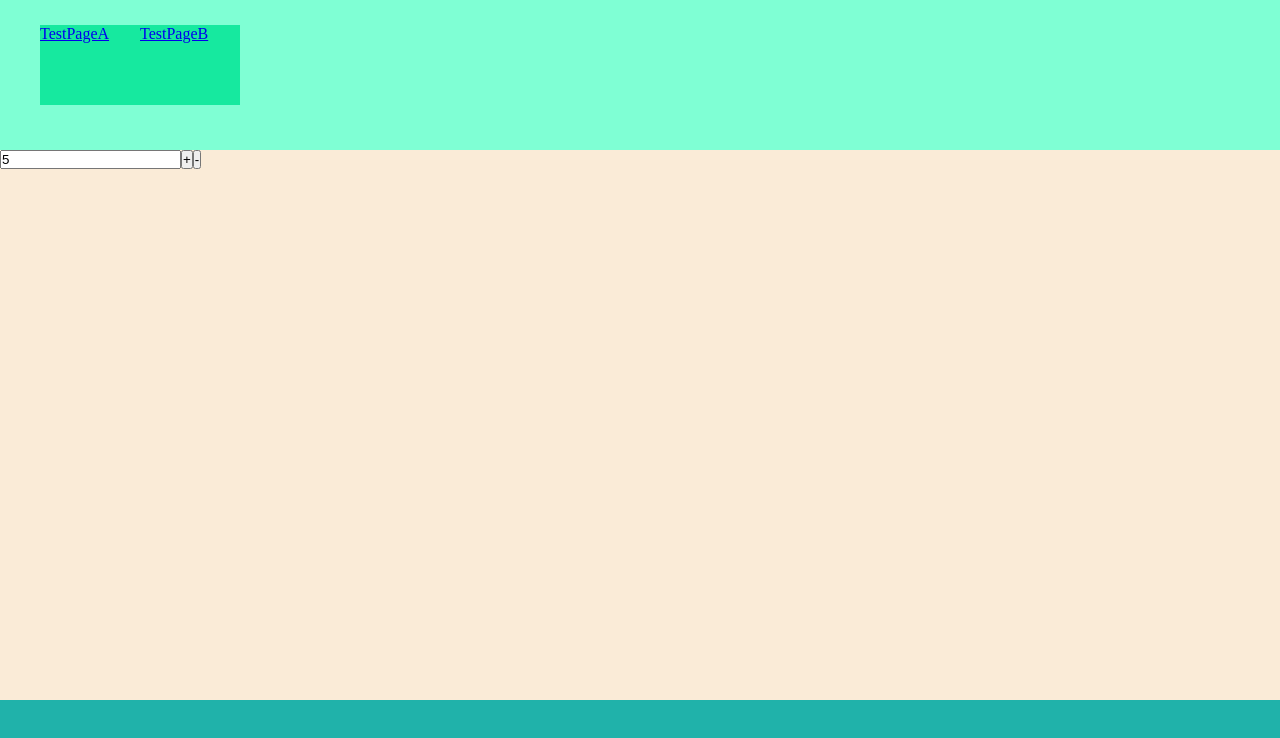
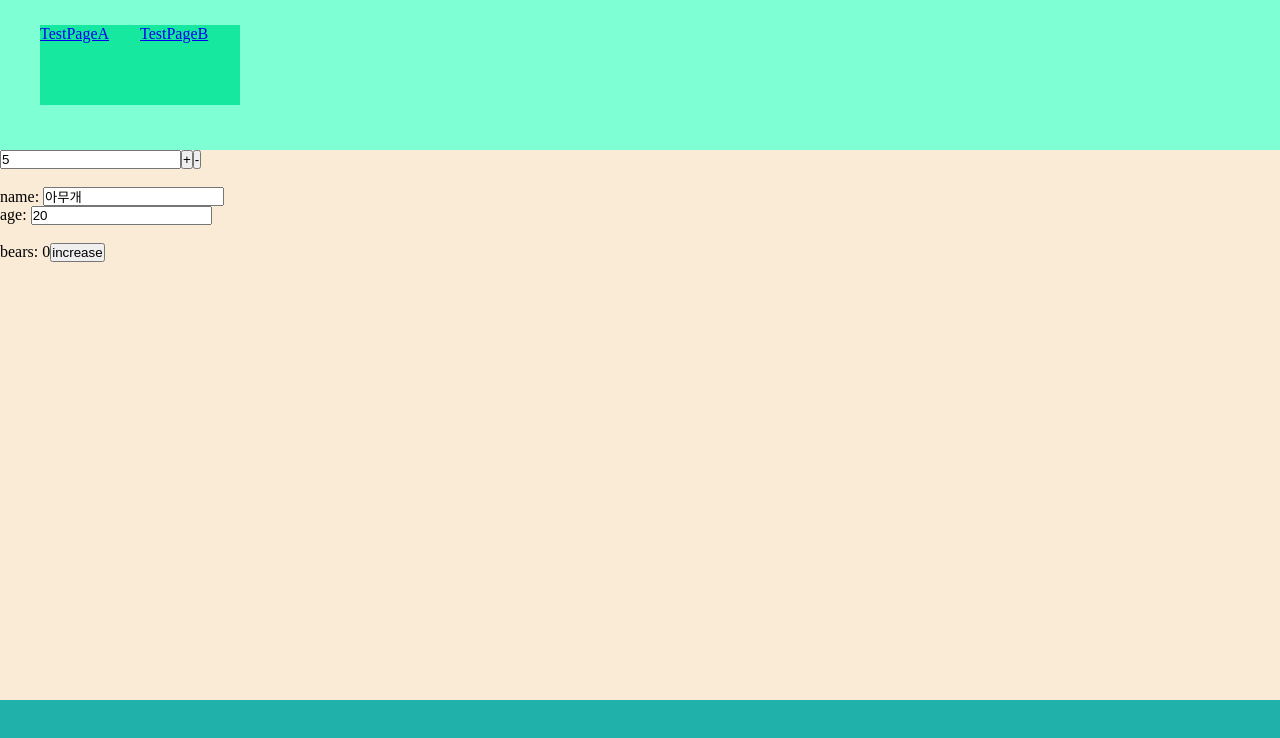
Before and after one commit to KTMKAN/hello-react-5000, a React (Create React App) app: page /TestPageA.do in a window 1280 px wide. Shown: the top 738 px of the page. Built offline with nearby package versions, Linux system fonts and the light colour scheme.

Commit message:
zustand 설치, store 예제

```diff
--- a/package.json
+++ b/package.json
@@ -17,7 +17,8 @@
     "react-scripts": "5.0.1",
     "sass": "^1.71.1",
     "typescript": "^4.9.5",
-    "web-vitals": "^2.1.4"
+    "web-vitals": "^2.1.4",
+    "zustand": "^4.5.2"
   },
   "scripts": {
     "start": "set PORT=5000 && craco start",
--- /dev/null
+++ b/src/hooks/useTestPageB.tsx
@@ -0,0 +1,48 @@
+import { useEffect, useState } from "react";
+import useStorePerson from "@/src/stores/person";
+import useStoreBear from "@/src/stores/bear";
+
+interface PropsUseTestPageB {
+
+}
+
+function useTestPageB(props: PropsUseTestPageB) {
+    const name = useStorePerson((state) => state.name);
+    const age = useStorePerson((state) => state.age);
+    const setAge = useStorePerson((state) => state.setAge);
+    const setName = useStorePerson((state) => state.setName);
+
+    const bears = useStoreBear((state) => state.bears);
+    const upBear = useStoreBear((state) => state.increase);
+
+
+    let handleChangeName = (e: any) => {
+        console.log(e);
+        console.log(e.target.value);
+        setName(e.target.value);
+    }
+
+    let handleChangeAge = (e: any) => {
+        console.log(e);
+        console.log(e.target.value);
+        setAge(e.target.value);
+    }
+
+    let handleClickBtnIncrease = (e: any) => {
+        console.log(e);
+        upBear(10);
+    }
+
+    useEffect(() => {
+        console.log("mounted");
+    }, []);
+
+
+    return { name, age, bears, handleChangeName, handleChangeAge, handleClickBtnIncrease }
+}
+
+export default useTestPageB;
+
+export type {
+    PropsUseTestPageB
+}
--- a/src/pages/TestPageA.tsx
+++ b/src/pages/TestPageA.tsx
@@ -1,7 +1,9 @@
 import useTestPageA from "@/src/hooks/useTestPageA";
+import useTestPageB from "@/src/hooks/useTestPageB";
 
 function TestPageA() {
     const { state, plusCount, minusCount } = useTestPageA({count: 5});
+    const { name, age, bears, handleChangeName, handleChangeAge, handleClickBtnIncrease } = useTestPageB({});
 
     return (
         <div className="testpage-a-container">
@@ -9,6 +11,20 @@ function TestPageA() {
                 <input type="text" value={state.count} readOnly></input>
                 <button className="btnPlusCount" onClick={plusCount}>+</button>
                 <button className="btnMinusCount" onClick={minusCount}>-</button>
+                <br/>
+                <br/>
+
+                <div className="example-react-zustand">
+                    <label>name: </label>
+                    <input onChange={handleChangeName} value={name}></input>
+                    <br/>
+                    <label>age: </label>
+                    <input onChange={handleChangeAge} value={age}></input>
+                    <br/>
+                    <br/>
+                    <label>bears: {bears}</label>
+                    <button onClick={handleClickBtnIncrease}>increase</button>
+                </div>
             </div>
         </div>
     );
--- a/src/pages/TestPageB.tsx
+++ b/src/pages/TestPageB.tsx
@@ -1,7 +1,21 @@
+import useTestPageB from "@/src/hooks/useTestPageB";
+
 function TestPageB() {
+    const { name, age, bears, handleChangeName, handleChangeAge, handleClickBtnIncrease } = useTestPageB({});
+
     return (
         <div className="testpage-b-container">
-            TestPageB
+            <div className="example-react-zustand">
+                    <label>name: </label>
+                    <input onChange={handleChangeName} value={name}></input>
+                    <br/>
+                    <label>age: </label>
+                    <input onChange={handleChangeAge} value={age}></input>
+                    <br/>
+                    <br/>
+                    <label>bears: {bears}</label>
+                    <button onClick={handleClickBtnIncrease}>increase</button>
+                </div>
         </div>
     );
 }
--- /dev/null
+++ b/src/stores/bear/index.tsx
@@ -0,0 +1,23 @@
+import { create } from 'zustand'
+import { devtools, persist } from 'zustand/middleware'
+
+interface BearState {
+  bears: number
+  increase: (by: number) => void
+}
+
+const useStoreBear = create<BearState>()(
+  devtools(
+    persist(
+      (set) => ({
+        bears: 0,
+        increase: (by) => set((state) => ({ bears: state.bears + by })),
+      }),
+      {
+        name: 'bear-storage', // persist key
+      }
+    )
+  )
+)
+
+export default useStoreBear;
--- /dev/null
+++ b/src/stores/person/index.tsx
@@ -0,0 +1,33 @@
+import { create } from "zustand";
+import { devtools, persist } from 'zustand/middleware'
+
+interface PersonState {
+    name: string,
+    age: number,
+    setName: (name: string) => void,
+    setAge: (name: number) => void
+}
+
+const useStorePerson = create<PersonState>()(
+    devtools(   // Redux devtools 이용시
+      persist(  // 새로고침, 화면이동에도 유지하고 싶을 경우
+        (set) => ({
+            name: "아무개",
+            age: 20,
+            setName: (name) => set((state) => ({
+                ...state,
+                name: name,
+            })),
+            setAge: (age) => set((state) => ({
+                ...state,
+                age: age,
+            }))
+        }),
+        {
+          name: 'person-storage', // persist key
+        }
+      )
+    )
+);
+
+export default useStorePerson;
```
Also changed, not shown: 1 other file (tests, documents, lock files or other folders).
